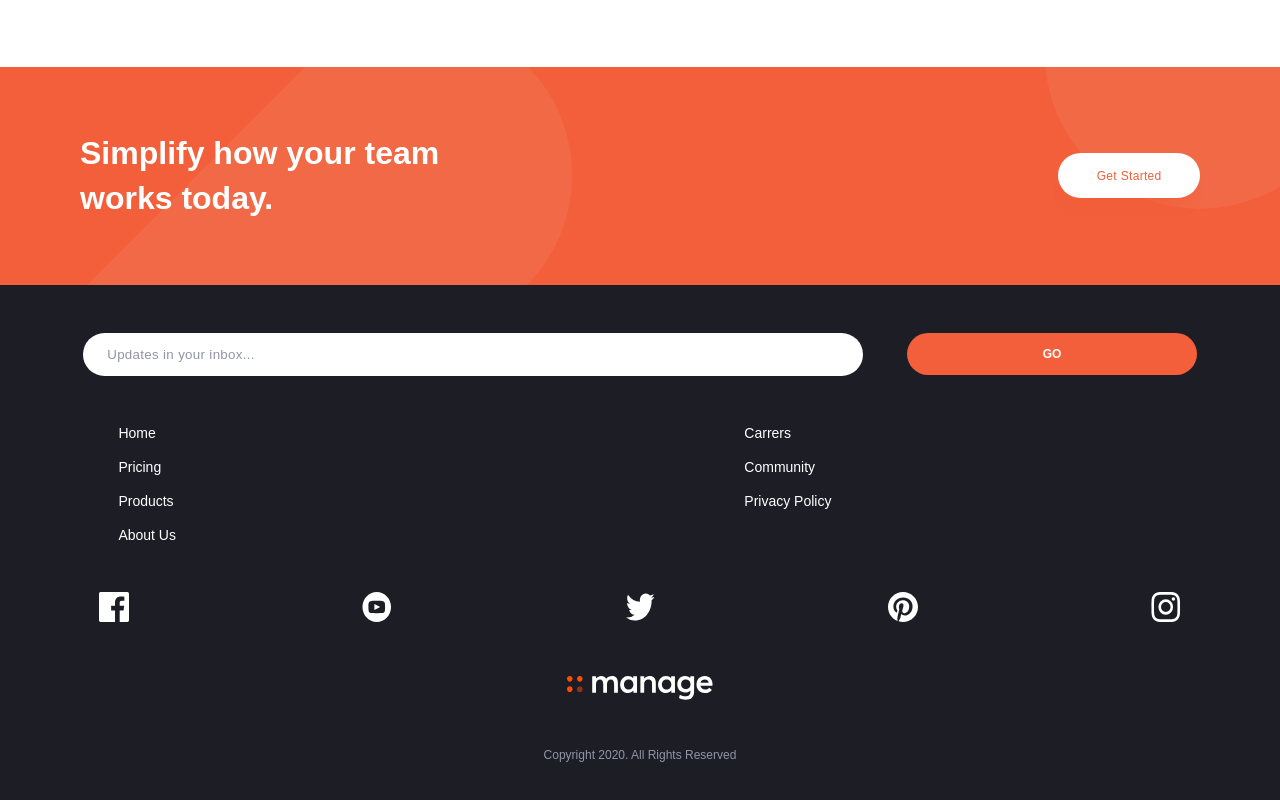
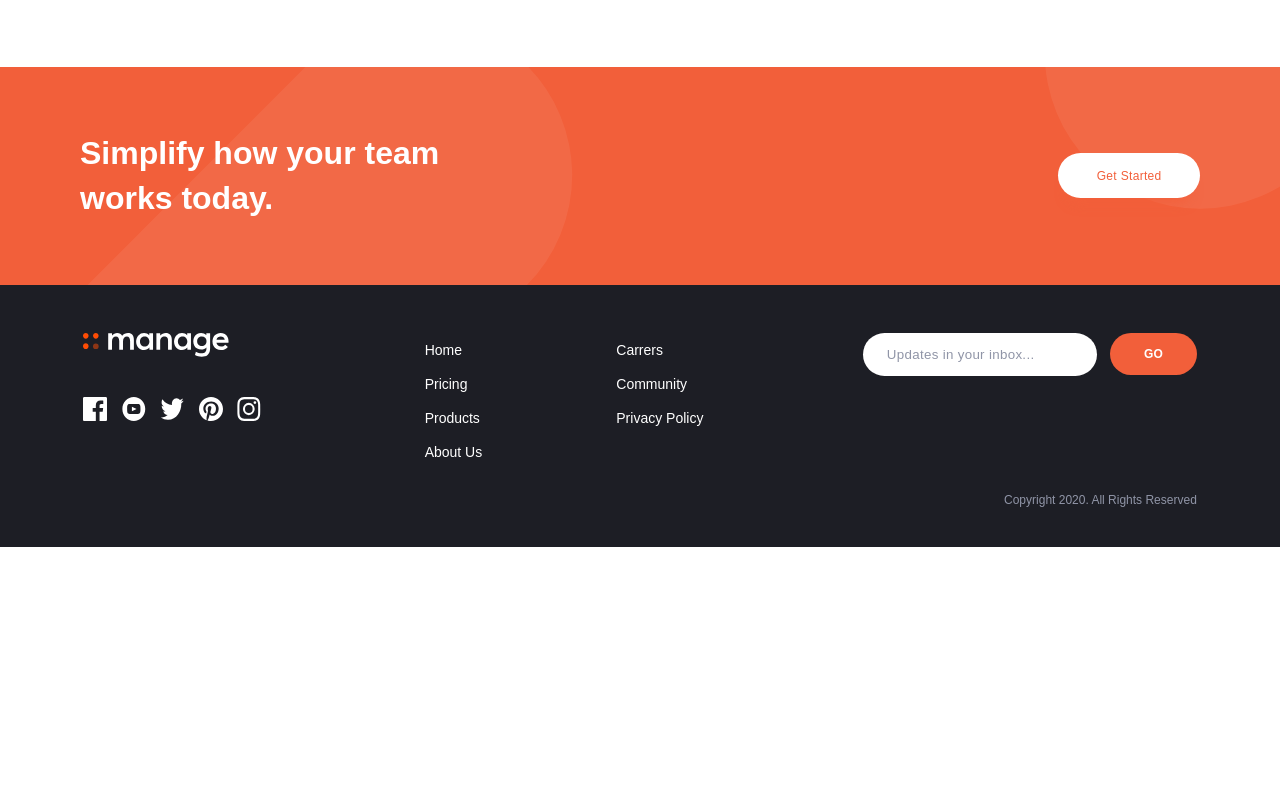
Before and after one commit to acjr1910/manage, a website built with webpack: page src/index.html in a window 1280 px wide. Shown: the part 2117-2917 px from the top of the page. After the commit the page ends 2664 px from the top, so only its background shows below. Built offline with nearby package versions, Linux system fonts and the light colour scheme; a web font is replaced by a local one.

Commit message:
footer is ready :D

```diff
--- a/src/index.html
+++ b/src/index.html
@@ -213,6 +213,7 @@
       </div>
     </main>
     <footer id="footer" class="footer">
+      <div class="footer__form-container">
         <form class="form">
           <input
             class="form__input"
@@ -222,6 +223,8 @@
           />
           <button class="form__submit-button">Go</button>
         </form>
+      </div>
+      <div class="footer__sitemap-container">
         <ul class="footer__sitemap-list">
           <li>Home</li>
           <li>Carrers</li>
@@ -231,6 +234,8 @@
           <li>Privacy Policy</li>
           <li>About Us</li>
         </ul>
+      </div>
+      <div class="footer__medialinks-container">
         <ul class="footer__medialinks-list">
           <li>
             <img src="images/icon-facebook.svg" alt="Facebook Logo Icon" />
@@ -241,7 +246,10 @@
           </li>
         </ul>
         <img class="footer__logo" src="images/logo.svg" alt="Logo" />
+      </div>
+      <div class="footer_paragraph-container">
         <p class="footer__paragraph">Copyright 2020. All Rights Reserved</p>
+      </div>
     </footer>
     <script
       src="https://code.jquery.com/jquery-3.5.1.min.js"
--- a/src/styles/base/_base.scss
+++ b/src/styles/base/_base.scss
@@ -35,6 +35,11 @@ ul {
 ol,
 ul {
   list-style: none;
+}
+
+li,
+button {
+  cursor: pointer;
 }
 
 img {
--- a/src/styles/modules/footer/_footer.scss
+++ b/src/styles/modules/footer/_footer.scss
@@ -1,6 +1,41 @@
 .footer {
   background: $very-dark-blue;
   color: white;
+
+  @media (min-width: $desktop) {
+    display: flex;
+    flex-wrap: wrap;
+    flex-direction: row-reverse;
+    justify-content: space-between;
+  }
+
+  &__form-container {
+    flex-basis: 30%;
+  }
+
+  &__sitemap-container {
+    flex-basis: 35%;
+  }
+
+  &__medialinks-container {
+    display: flex;
+    flex-wrap: wrap;
+    flex-direction: column-reverse;
+    align-self: flex-start;
+    @media (min-width: $desktop) {
+      flex-basis: 20%;
+    }
+  }
+
+  &__medialinks-list {
+    @media (min-width: $desktop) {
+      max-width: 80%;
+    }
+  }
+
+  &__paragraph-container {
+    flex-basis: 100%;
+  }
 
   &__sitemap-list {
     margin: 2.5rem 2.2rem;
@@ -14,6 +49,9 @@
       margin: 0.565rem 0;
       flex-basis: 40%;
     }
+    @media (min-width: $desktop) {
+      margin: 0 2.2rem;
+    }
   }
 
   &__medialinks-list {
@@ -26,12 +64,23 @@
         max-width: 30px;
       }
     }
+    @media (min-width: $desktop) {
+      padding: 0;
+      li {
+        img {
+          max-width: 24px;
+        }
+      }
+    }
   }
 
   &__logo {
     display: flex;
     margin: 3.4rem auto 2.5rem;
     filter: hue-rotate(180deg) invert(1) contrast(2);
+    @media (min-width: $desktop) {
+      margin: 0 auto 2.5rem 0;
+    }
   }
 
   &__paragraph {
```
Lines whose indentation alone changed are shown as unchanged.
